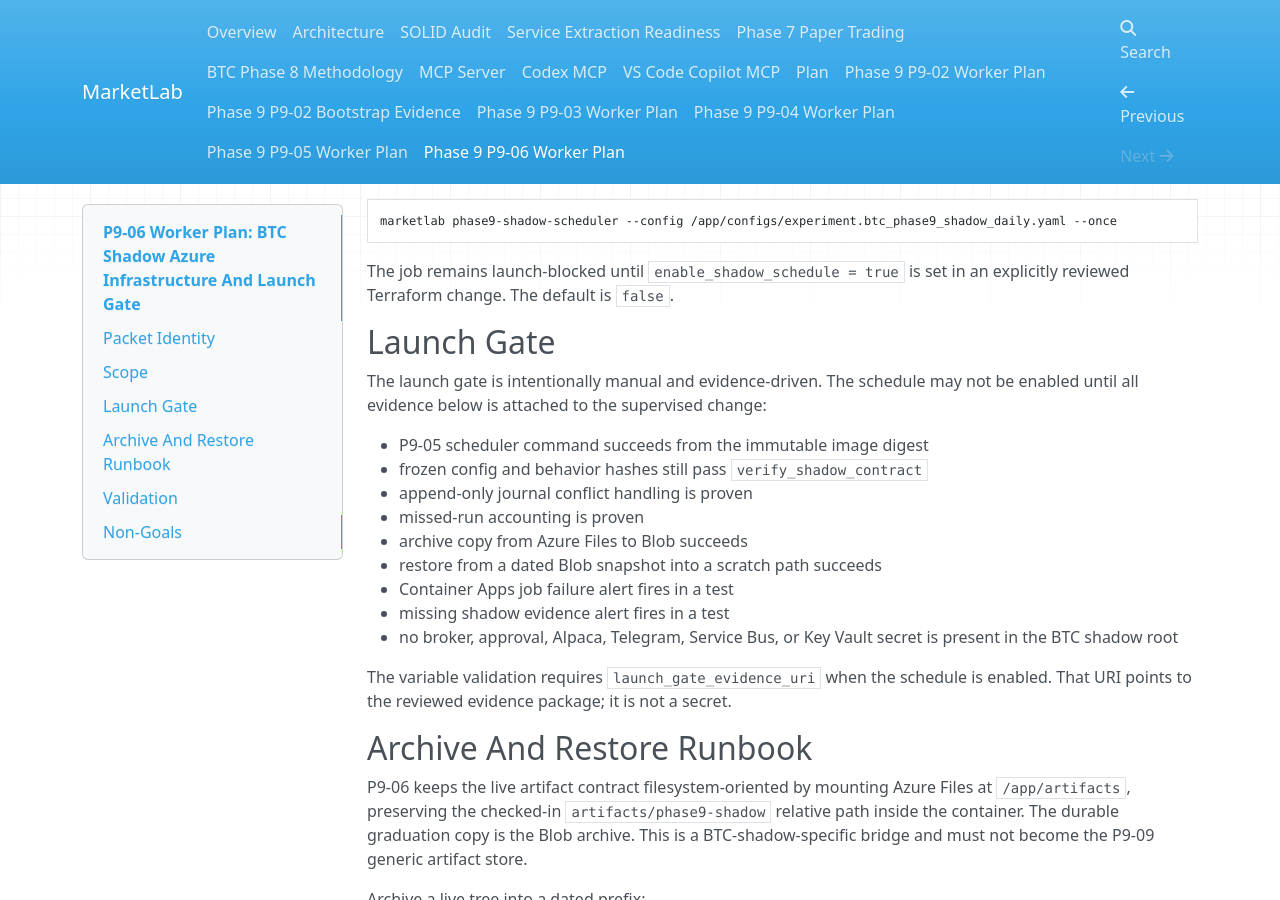
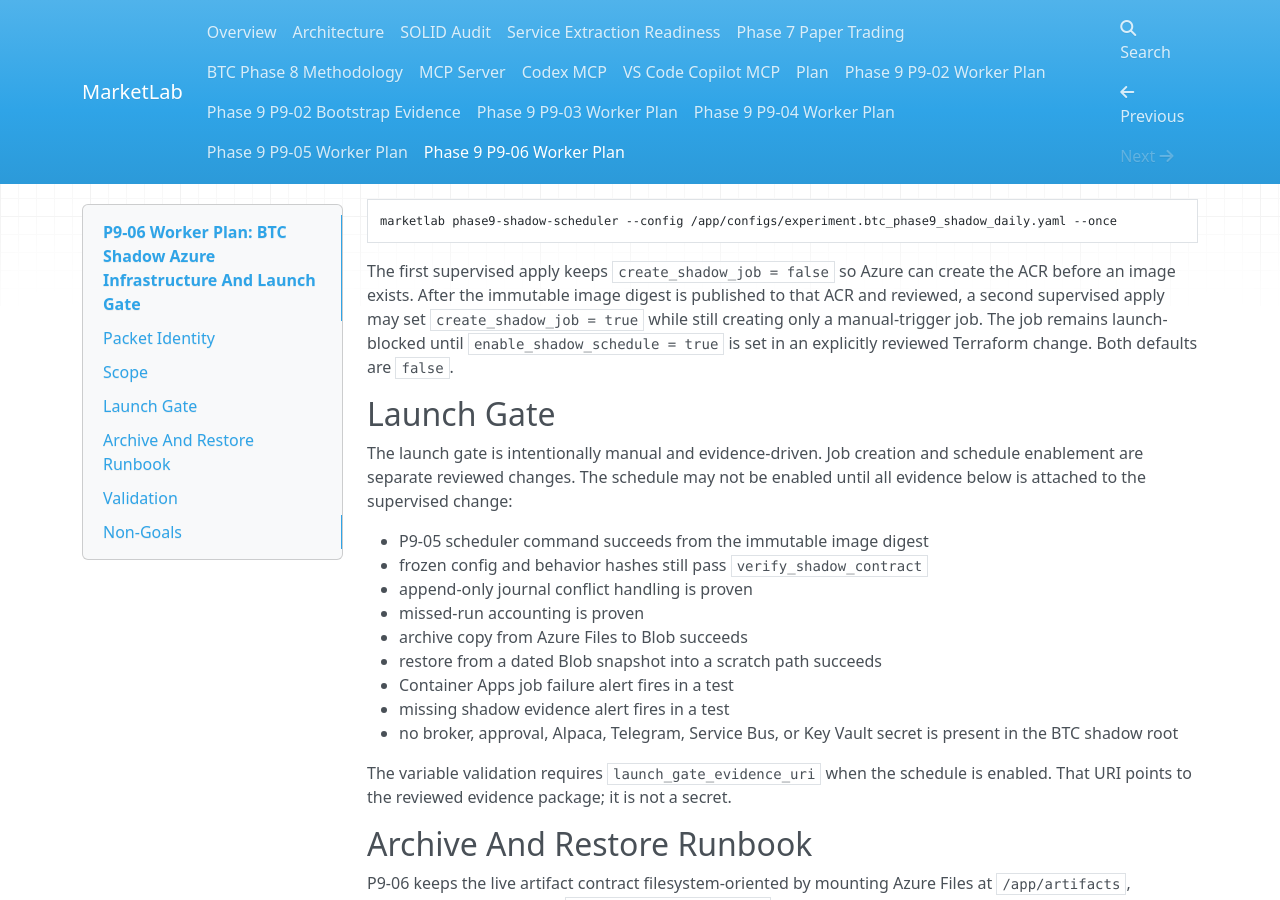
Before and after one commit to ricardogr07/market-lab, an MkDocs documentation site: the page built from docs/phase9/P9-06-WORKER-PLAN.md, in a window 1280 px wide and 900 px high, scrolled down 1007 px. Built offline with MkDocs 1.6.1, drawn with Linux system fonts in a browser that asks for light colours; nearby versions of some CDN libraries.

Commit message:
fix(phase9): gate shadow job creation until image publish

````diff
--- a/docs/phase9/P9-06-WORKER-PLAN.md
+++ b/docs/phase9/P9-06-WORKER-PLAN.md
@@ -52,13 +52,18 @@ The scheduled job runs the existing container image entrypoint through the
 marketlab phase9-shadow-scheduler --config /app/configs/experiment.btc_phase9_shadow_daily.yaml --once
 ```
 
-The job remains launch-blocked until `enable_shadow_schedule = true` is set in
-an explicitly reviewed Terraform change. The default is `false`.
+The first supervised apply keeps `create_shadow_job = false` so Azure can
+create the ACR before an image exists. After the immutable image digest is
+published to that ACR and reviewed, a second supervised apply may set
+`create_shadow_job = true` while still creating only a manual-trigger job. The
+job remains launch-blocked until `enable_shadow_schedule = true` is set in an
+explicitly reviewed Terraform change. Both defaults are `false`.
 
 ## Launch Gate
 
-The launch gate is intentionally manual and evidence-driven. The schedule may
-not be enabled until all evidence below is attached to the supervised change:
+The launch gate is intentionally manual and evidence-driven. Job creation and
+schedule enablement are separate reviewed changes. The schedule may not be
+enabled until all evidence below is attached to the supervised change:
 
 - P9-05 scheduler command succeeds from the immutable image digest
 - frozen config and behavior hashes still pass `verify_shadow_contract`
````
Also changed, not shown: infra/azure/phase9-shadow/README.md (+11 -2 lines), 5 other files.
